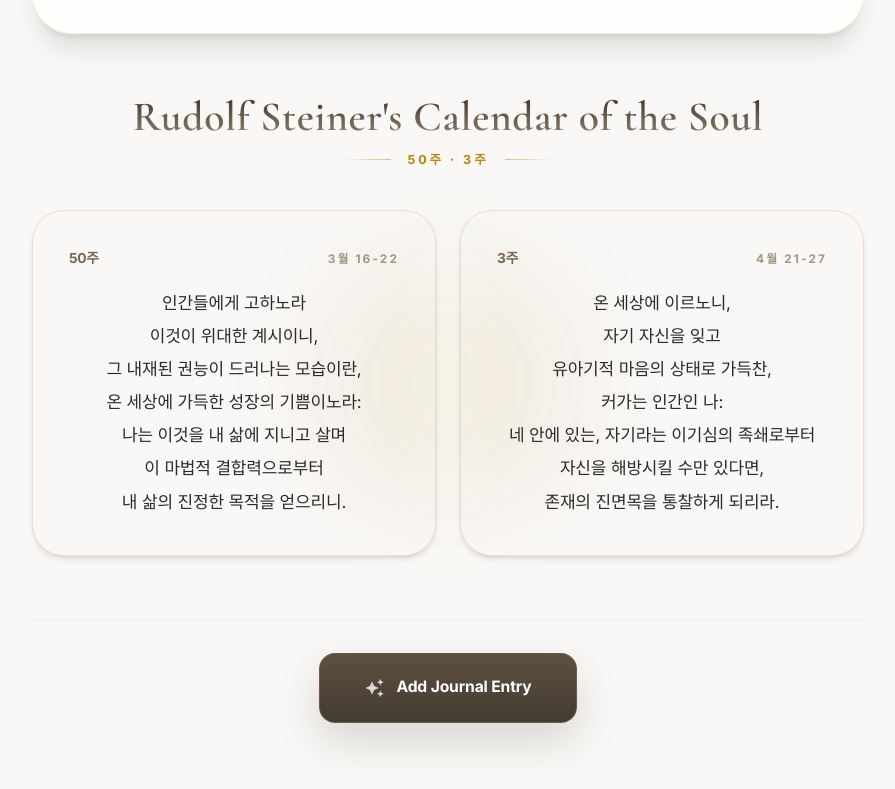
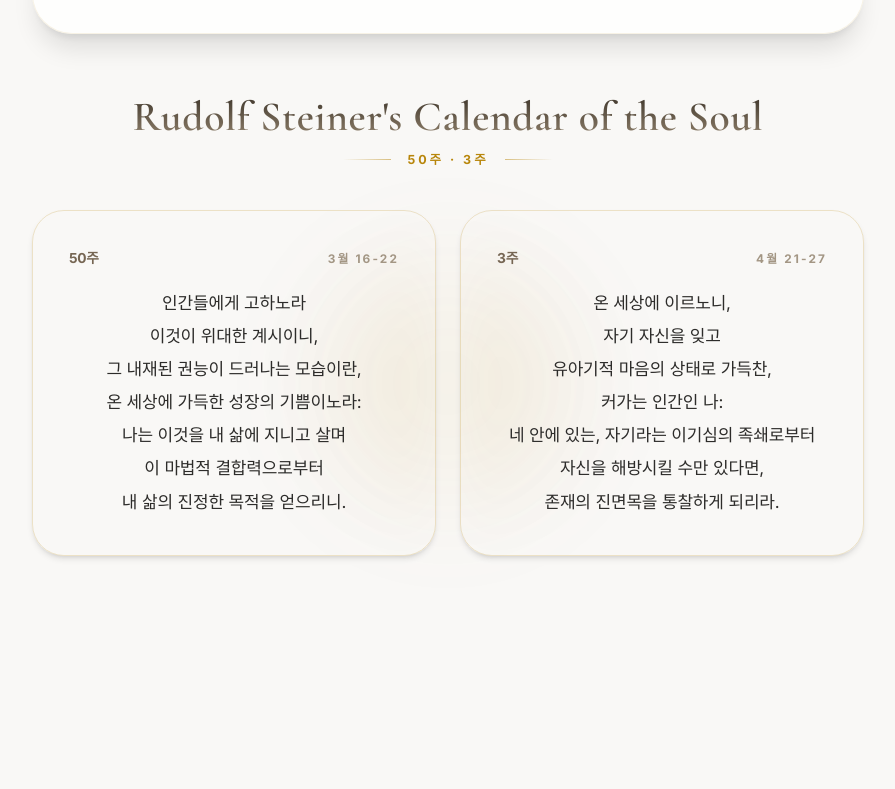
Before and after one commit to concario17-max/calendar, a React (Vite) app: page / in a window 1280 px wide. Shown: the part 994-1783 px from the top of the page, without its empty margins (192-1087 px from the left). After the commit the page ends 1598 px from the top, so only its background shows below. Built offline with nearby package versions, Linux system fonts and the light colour scheme; a web font is replaced by a local one.

Commit message:
style: remove journal call to action

```diff
--- a/src/App.tsx
+++ b/src/App.tsx
@@ -1,7 +1,6 @@
 import { useState, useEffect } from 'react';
 import { Header } from './components/Header';
 import { MainContent } from './components/MainContent';
-import { JournalModal } from './components/JournalModal';
 import { useCalendarLogic } from './hooks/useCalendarLogic';
 
 function App() {
@@ -16,7 +15,6 @@
     soulSections
   } = useCalendarLogic();
 
-  const [isJournalOpen, setIsJournalOpen] = useState(false);
   const [toastMessage, setToastMessage] = useState<string | null>(null);
 
   useEffect(() => {
@@ -43,22 +41,8 @@
           yaoData={yaoData}
           hitSoulGroup={hitSoulGroup}
           soulSections={soulSections}
-          onOpenJournal={() => setIsJournalOpen(true)}
         />
       </div>
-
-      {isJournalOpen && (
-        <JournalModal
-          key={selectedDate.toISOString().split('T')[0]}
-          isOpen={isJournalOpen}
-          onClose={() => setIsJournalOpen(false)}
-          selectedDate={selectedDate}
-          yaoTitle={yaoData?.titleLine || ""}
-          guaData={guaData}
-          yaoData={yaoData}
-          soulSections={soulSections}
-        />
-      )}
 
       <div
         className={`fixed top-6 left-1/2 transform -translate-x-1/2 z-[100] transition-all duration-700 ease-in-out ${toastMessage ? 'opacity-100 translate-y-0' : 'opacity-0 -translate-y-8 pointer-events-none'}`}
--- a/src/components/MainContent.tsx
+++ b/src/components/MainContent.tsx
@@ -10,27 +10,16 @@
   yaoData: YaoData | null;
   hitSoulGroup?: SoulGroup;
   soulSections: SoulSection[];
-  onOpenJournal: () => void;
 }
 
 export const MainContent: React.FC<MainContentProps> = ({
-  yaoNum, guaData, yaoData, hitSoulGroup, soulSections, onOpenJournal
+  yaoNum, guaData, yaoData, hitSoulGroup, soulSections
 }) => {
   return (
-    <main className="max-w-4xl mx-auto px-4 sm:px-6 lg:px-8 py-8 md:py-12 pb-40 md:pb-24 mt-4 space-y-16 animate-fade-in-up relative z-10 safe-bottom">
+    <main className="max-w-4xl mx-auto px-4 sm:px-6 lg:px-8 py-8 md:py-12 pb-24 mt-4 space-y-16 animate-fade-in-up relative z-10 safe-bottom">
       <IChingSection yaoNum={yaoNum} guaData={guaData} yaoData={yaoData} />
 
       <SoulCalendarSection hitSoulGroup={hitSoulGroup} soulSections={soulSections} />
-
-      <div className="mb-10 flex justify-center border-t border-warm-gray-200/30 pt-8 dark:border-warm-gray-800/30 sm:mb-0">
-        <button
-          onClick={onOpenJournal}
-          className="bg-gradient-to-b from-warm-gray-700 to-warm-gray-800 dark:from-warm-gray-100 dark:to-white text-white dark:text-ray-dark hover:from-warm-gray-600 hover:to-warm-gray-700 dark:hover:from-white dark:hover:to-white px-11 py-5 rounded-2xl font-bold shadow-[0_18px_40px_rgba(68,59,48,0.18)] dark:shadow-white/15 transition-all duration-500 transform hover:scale-[1.03] hover:-translate-y-1 flex items-center gap-3 w-full sm:w-auto justify-center max-w-sm active:scale-95 active-scale font-display border border-warm-gray-600/70 dark:border-warm-gray-200"
-        >
-          <span className="material-icons opacity-80 text-xl">auto_awesome</span>
-          <span className="text-[0.98rem] tracking-[-0.01em]">Add Journal Entry</span>
-        </button>
-      </div>
     </main>
   );
 };
```
